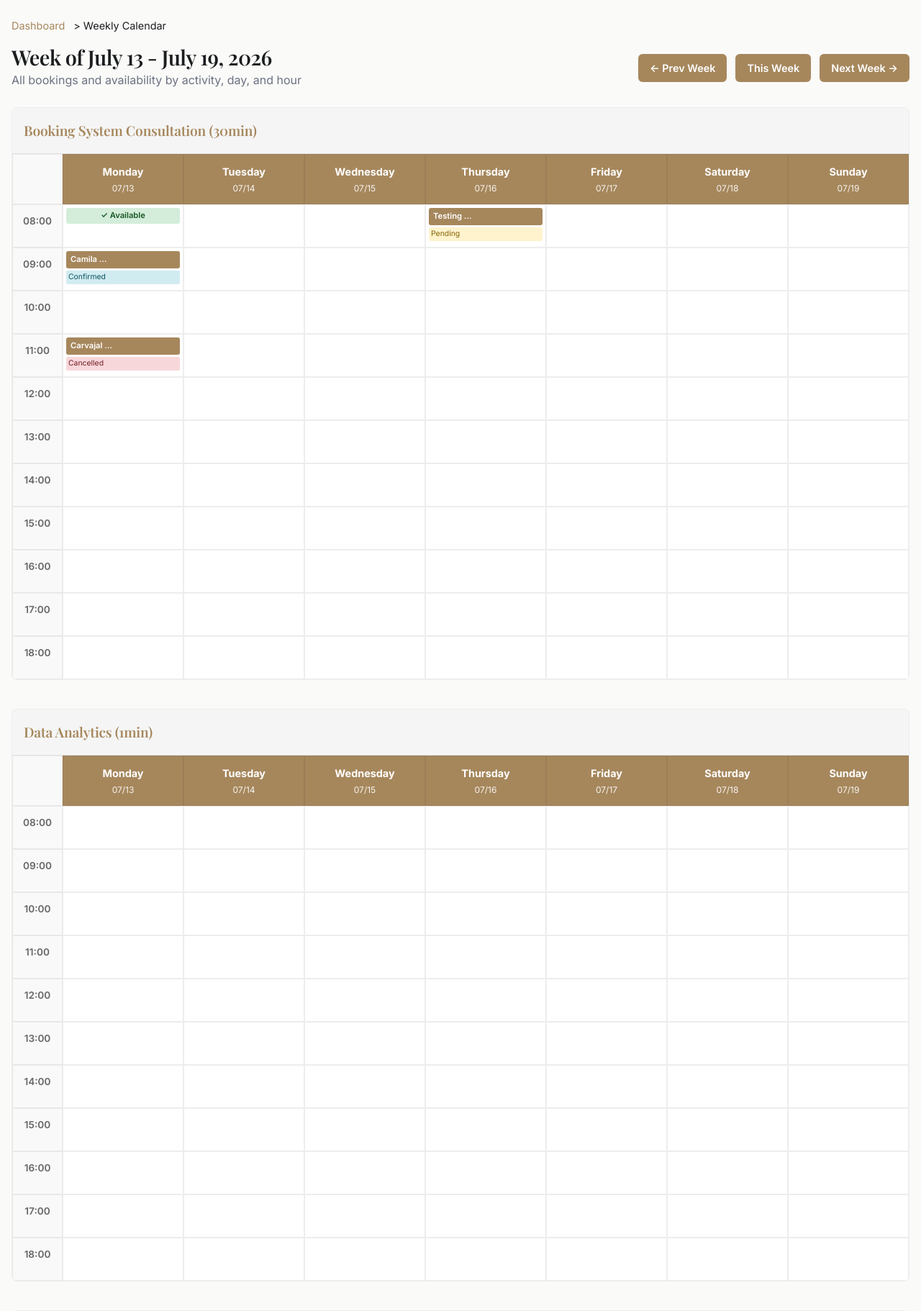
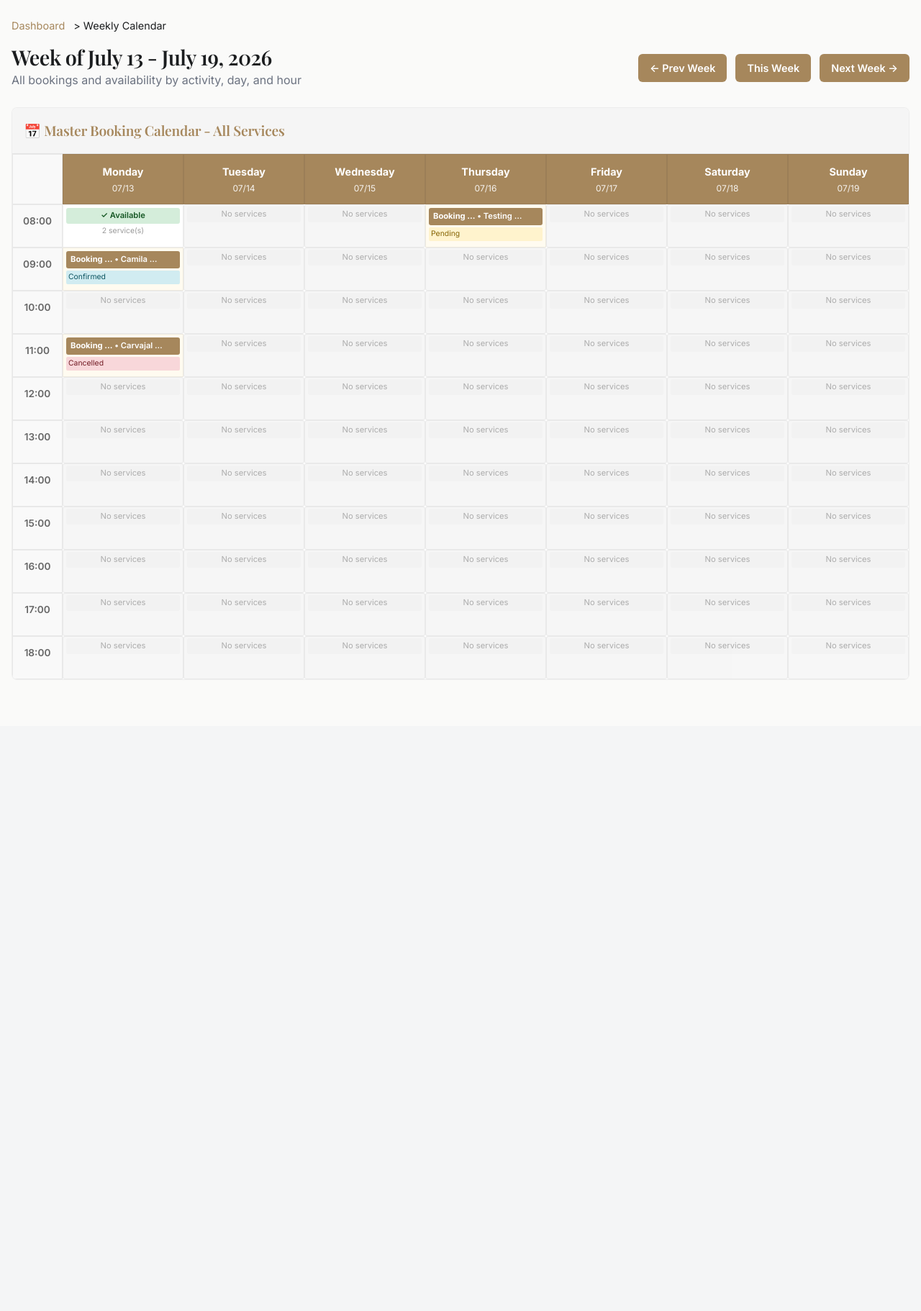
Before and after one commit to Sebascarv1/WEBSITE_CCWEBLAB, a Django app: page /booking/agenda/ in a window 1280 px wide. Shown: the part 61-1883 px from the top of the page at 72% size. After the commit the page ends 1005 px from the top, so only its background shows below. Run offline with Django 5.2, Linux system fonts and the light colour scheme; a user stored in the database is signed in; data comes from the database, SQL or seed files in the repository; both versions use the stored data as it was after the commit.

Commit message:
Transform agenda from per-service tables to unified master calendar with all services mixed

```diff
--- a/ccweblab/booking/views.py
+++ b/ccweblab/booking/views.py
@@ -570,7 +570,7 @@ def delete_availability_slot(request, slot_id):
 @login_required(login_url="admin:login")
 @user_passes_test(is_admin, login_url="admin:login")
 def booking_agenda(request):
-    """Weekly calendar view of bookings"""
+    """Unified weekly calendar view - all services in one grid"""
     template_name = "booking/agenda.html"
 
     # Get date from request or use today
@@ -588,74 +588,75 @@ def booking_agenda(request):
     week_start = selected_date - timedelta(days=days_since_monday)
     week_end = week_start + timedelta(days=6)
 
-    # Get all active slots for the week (0=Monday to 6=Sunday)
-    all_slots = AvailabilitySlot.objects.filter(
-        is_active=True
-    ).select_related("activity").order_by("start_time")
+    # Build unified calendar: one grid for all services
+    calendar_grid = []
 
-    # Build calendar data as list (no custom filters needed)
-    activities = Activity.objects.filter(is_active=True).order_by("name")
+    # For each day of the week (0=Monday, 6=Sunday)
+    for day_offset in range(7):
+        current_date = week_start + timedelta(days=day_offset)
+        day_of_week = day_offset
 
-    calendar_data = []
-    for activity in activities:
-        activity_data = {
-            "name": activity.name,
-            "duration": activity.duration_minutes,
-            "days": []
+        day_data = {
+            "date": current_date,
+            "date_str": current_date.strftime("%m/%d"),
+            "day_name": ["Monday", "Tuesday", "Wednesday", "Thursday", "Friday", "Saturday", "Sunday"][day_offset],
+            "hours": []
         }
 
-        # For each day of the week (0=Monday, 6=Sunday)
-        for day_offset in range(7):
-            current_date = week_start + timedelta(days=day_offset)
-            day_of_week = day_offset
+        # Get all slots for this day (all activities, all times)
+        all_day_slots = AvailabilitySlot.objects.filter(
+            day_of_week=day_of_week,
+            is_active=True
+        ).select_related("activity").order_by("start_time")
 
-            day_data = {
-                "date": current_date,
-                "date_str": current_date.strftime("%m/%d"),
-                "day_name": ["Monday", "Tuesday", "Wednesday", "Thursday", "Friday", "Saturday", "Sunday"][day_offset],
-                "hours": []
+        # Build time grid (8am to 6pm)
+        for hour in range(8, 19):
+            time_str = f"{hour:02d}:00"
+            hour_data = {
+                "hour": hour,
+                "time": time_str,
+                "bookings": [],
+                "activities": [],  # Activities available in this slot
+                "total_capacity": 0,
+                "is_available": False
             }
 
-            # Get slots for this activity on this day
-            day_slots = all_slots.filter(activity=activity, day_of_week=day_of_week)
+            # Find all slots and bookings for this hour (from any activity)
+            hour_slots = all_day_slots.filter(
+                start_time__hour=hour
+            )
 
-            # Build time grid (8am to 6pm)
-            for hour in range(8, 19):
-                time_str = f"{hour:02d}:00"
-                hour_data = {
-                    "hour": hour,
-                    "time": time_str,
-                    "bookings": [],
-                    "has_slots": False
-                }
+            for slot in hour_slots:
+                hour_data["activities"].append({
+                    "id": slot.activity.id,
+                    "name": slot.activity.name,
+                    "capacity": slot.max_bookings_per_slot,
+                })
+                hour_data["total_capacity"] += slot.max_bookings_per_slot
+                hour_data["is_available"] = True
 
-                # Find matching availability slots and bookings for this hour
-                for slot in day_slots:
-                    slot_hour = int(slot.start_time.strftime("%H"))
-                    if slot_hour == hour:
-                        hour_data["has_slots"] = True
-                        bookings = Booking.objects.filter(
-                            activity=activity,
-                            booking_date=current_date,
-                            booking_time=slot.start_time,
-                        ).order_by("created_at")
+                # Get all bookings for this slot
+                bookings = Booking.objects.filter(
+                    activity=slot.activity,
+                    booking_date=current_date,
+                    booking_time=slot.start_time,
+                ).order_by("created_at")
 
-                        for booking in bookings:
-                            hour_data["bookings"].append({
-                                "id": booking.id,
-                                "name": booking.full_name,
-                                "email": booking.email,
-                                "phone": booking.phone,
-                                "details": booking.project_details,
-                                "status": booking.status,
-                                "status_display": booking.get_status_display(),
-                            })
+                for booking in bookings:
+                    hour_data["bookings"].append({
+                        "id": booking.id,
+                        "name": booking.full_name,
+                        "email": booking.email,
+                        "phone": booking.phone,
+                        "details": booking.project_details,
+                        "status": booking.status,
+                        "status_display": booking.get_status_display(),
+                        "activity": slot.activity.name,
+                    })
 
-                day_data["hours"].append(hour_data)
+            day_data["hours"].append(hour_data)
 
-            activity_data["days"].append(day_data)
-
-        calendar_data.append(activity_data)
+        calendar_grid.append(day_data)
 
     # Navigation
     prev_week = week_start - timedelta(days=7)
@@ -665,7 +666,7 @@ def booking_agenda(request):
         "week_start": week_start,
         "week_end": week_end,
         "selected_date": selected_date,
-        "calendar_data": calendar_data,
+        "calendar_grid": calendar_grid,
         "prev_week": prev_week,
         "next_week": next_week,
         "hours": range(8, 19),
--- a/ccweblab/templates/booking/agenda.html
+++ b/ccweblab/templates/booking/agenda.html
@@ -49,8 +49,12 @@
 
     .slot-content { display: flex; flex-direction: column; gap: 2px; height: 100%; }
 
-    .booking-badge { background: var(--brass); color: white; padding: 3px 6px; border-radius: 3px; font-size: 0.7rem; font-weight: 600; white-space: nowrap; overflow: hidden; text-overflow: ellipsis; cursor: pointer; }
+    .booking-badge { background: var(--brass); color: white; padding: 3px 6px; border-radius: 3px; font-size: 0.7rem; font-weight: 600; white-space: nowrap; overflow: hidden; text-overflow: ellipsis; cursor: pointer; display: block; }
     .booking-badge:hover { background: var(--brass-light); }
+    .service-name { font-weight: 700; }
+
+    .time-slot.has-bookings { background: #fffbf0; }
+    .time-slot.no-availability { background: #f5f5f5; opacity: 0.8; }
 
     .booking-status { display: inline-block; padding: 1px 3px; border-radius: 2px; font-size: 0.65rem; margin-top: 1px; }
     .status-pending { background: #fff3cd; color: #856404; }
@@ -59,6 +63,8 @@
     .status-cancelled { background: #f8d7da; color: #721c24; }
 
     .available-slot { background: #d4edda; padding: 2px 4px; border-radius: 3px; font-size: 0.7rem; font-weight: 600; text-align: center; color: #155724; }
+    .no-availability { background: #f0f0f0; padding: 2px 4px; border-radius: 3px; font-size: 0.7rem; color: #999; text-align: center; }
+    .slot-capacity { font-size: 0.65rem; color: #999; text-align: center; }
 
     .modal { display: none; position: fixed; inset: 0; background: rgba(0,0,0,0.5); z-index: 1000; align-items: center; justify-content: center; }
     .modal.active { display: flex; }
@@ -122,18 +128,17 @@
       </div>
     </div>
 
-    <!-- Weekly Calendar for Each Activity -->
-    {% for activity_data in calendar_data %}
+    <!-- Unified Weekly Calendar - All Services Mixed -->
     <div class="activity-calendar">
       <div class="activity-title">
-          <h3>{{ activity_data.name }} ({{ activity_data.duration }}min)</h3>
+        <h3>📅 Master Booking Calendar - All Services</h3>
       </div>
 
       <div class="calendar-wrapper">
         <div class="calendar-grid">
           <!-- Header Row -->
           <div class="time-cell"></div>
-            {% for day_data in activity_data.days %}
+          {% for day_data in calendar_grid %}
             <div class="day-header">
               {{ day_data.day_name }}
               <span class="day-date">{{ day_data.date_str }}</span>
@@ -144,20 +149,24 @@
           {% for hour in hours %}
             <div class="time-cell">{{ hour|stringformat:"02d" }}:00</div>
 
-              {% for day_data in activity_data.days %}
+            {% for day_data in calendar_grid %}
               {% for hour_slot in day_data.hours %}
                 {% if hour_slot.hour == hour %}
-                    <div class="time-slot" {% if hour_slot.bookings %}onclick="openFirstBookingModal(event, {{ hour_slot.bookings|first }})"{% endif %}>
+                  <div class="time-slot {% if hour_slot.bookings %}has-bookings{% endif %} {% if not hour_slot.is_available %}no-availability{% endif %}" {% if hour_slot.bookings %}onclick="openFirstBookingModal(event, {{ hour_slot.bookings|first }})"{% endif %}>
                     <div class="slot-content">
                       {% if hour_slot.bookings %}
+                        <!-- Show all bookings in this slot -->
                         {% for booking in hour_slot.bookings %}
-                            <div class="booking-badge" title="{{ booking.name }} - {{ booking.email }}" onclick="openBookingModal(event, {{ booking.id }}, '{{ booking.name|escapejs }}', '{{ booking.email|escapejs }}', '{{ booking.phone|escapejs }}', '{{ booking.details|escapejs }}', '{{ booking.status }}')">
-                              {{ booking.name|truncatewords:1 }}
+                          <div class="booking-badge" title="{{ booking.activity }}: {{ booking.name }} - {{ booking.email }}" onclick="openBookingModal(event, {{ booking.id }}, '{{ booking.name|escapejs }}', '{{ booking.email|escapejs }}', '{{ booking.phone|escapejs }}', '{{ booking.details|escapejs }}', '{{ booking.status }}', '{{ booking.activity|escapejs }}')">
+                            <span class="service-name">{{ booking.activity|truncatewords:1 }}</span> • {{ booking.name|truncatewords:1 }}
                           </div>
-                            <span class="booking-status status-{{ booking.status }}">{{ booking.status_display|truncatewords:1 }}</span>
+                          <span class="booking-status status-{{ booking.status }}">{{ booking.status_display }}</span>
                         {% endfor %}
-                        {% elif hour_slot.has_slots %}
+                      {% elif hour_slot.is_available %}
                         <div class="available-slot">✓ Available</div>
+                        <span class="slot-capacity">{{ hour_slot.activities|length }} service(s)</span>
+                      {% else %}
+                        <div class="no-availability">No services</div>
                       {% endif %}
                     </div>
                   </div>
@@ -168,11 +177,6 @@
         </div>
       </div>
     </div>
-    {% empty %}
-      <div class="no-data">
-        <p>No activities scheduled.</p>
-      </div>
-    {% endfor %}
   </div>
 
   <!-- Booking Details Modal -->
@@ -180,6 +184,11 @@
     <div class="modal-content">
       <span class="modal-close" onclick="closeBookingModal()">&times;</span>
       <h2 class="modal-title">Booking Details</h2>
+
+      <div class="modal-field">
+        <label>Service</label>
+        <input type="text" id="bookingService" readonly>
+      </div>
 
       <div class="modal-field">
         <label>Name</label>
@@ -223,12 +232,13 @@
 
     function openFirstBookingModal(event, booking) {
       event.stopPropagation();
-      openBookingModal(event, booking.id, booking.name, booking.email, booking.phone, booking.details, booking.status);
+      openBookingModal(event, booking.id, booking.name, booking.email, booking.phone, booking.details, booking.status, booking.activity);
     }
 
-    function openBookingModal(event, bookingId, name, email, phone, details, status) {
+    function openBookingModal(event, bookingId, name, email, phone, details, status, activity) {
       if (event) event.stopPropagation();
       currentBookingId = bookingId;
+      document.getElementById('bookingService').value = activity || '';
       document.getElementById('bookingName').value = name;
       document.getElementById('bookingEmail').value = email;
       document.getElementById('bookingPhone').value = phone;
```
Also changed, not shown: ccweblab/db.sqlite3. Lines whose indentation alone changed are shown as unchanged.
